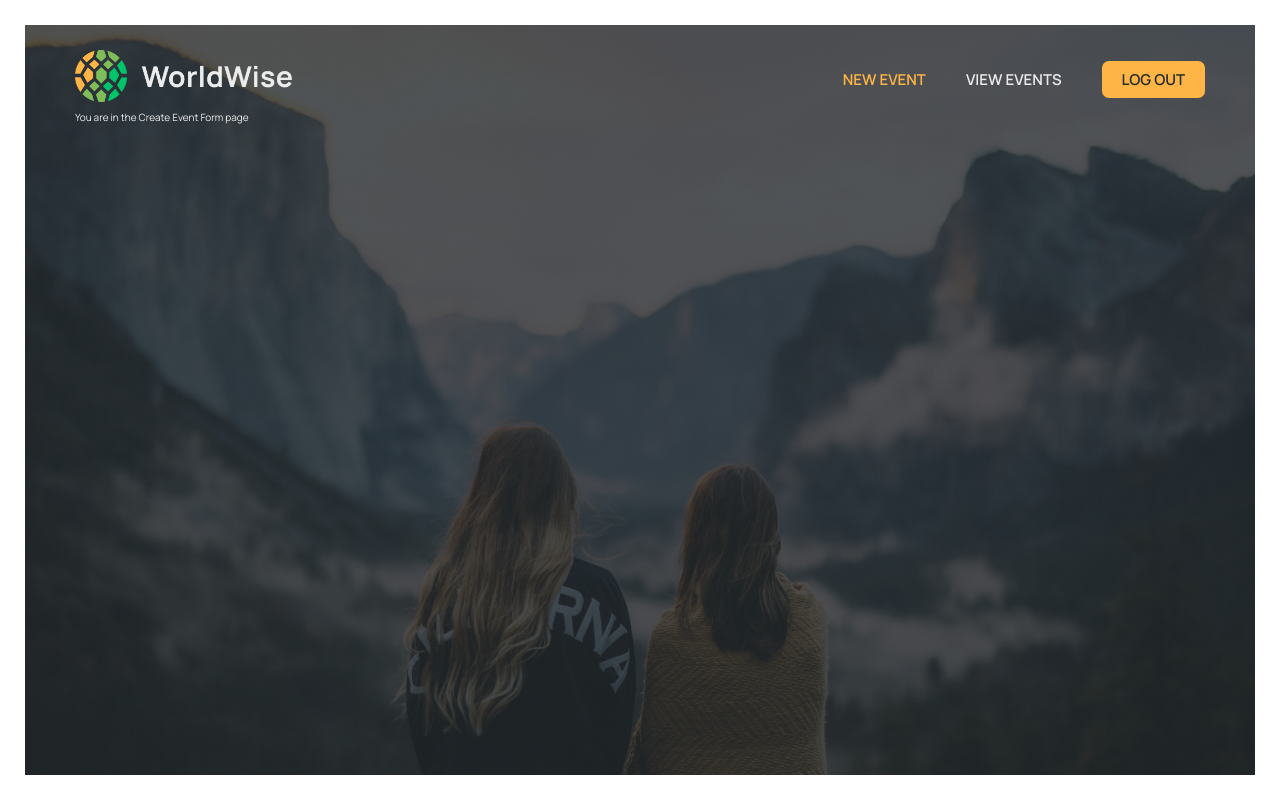
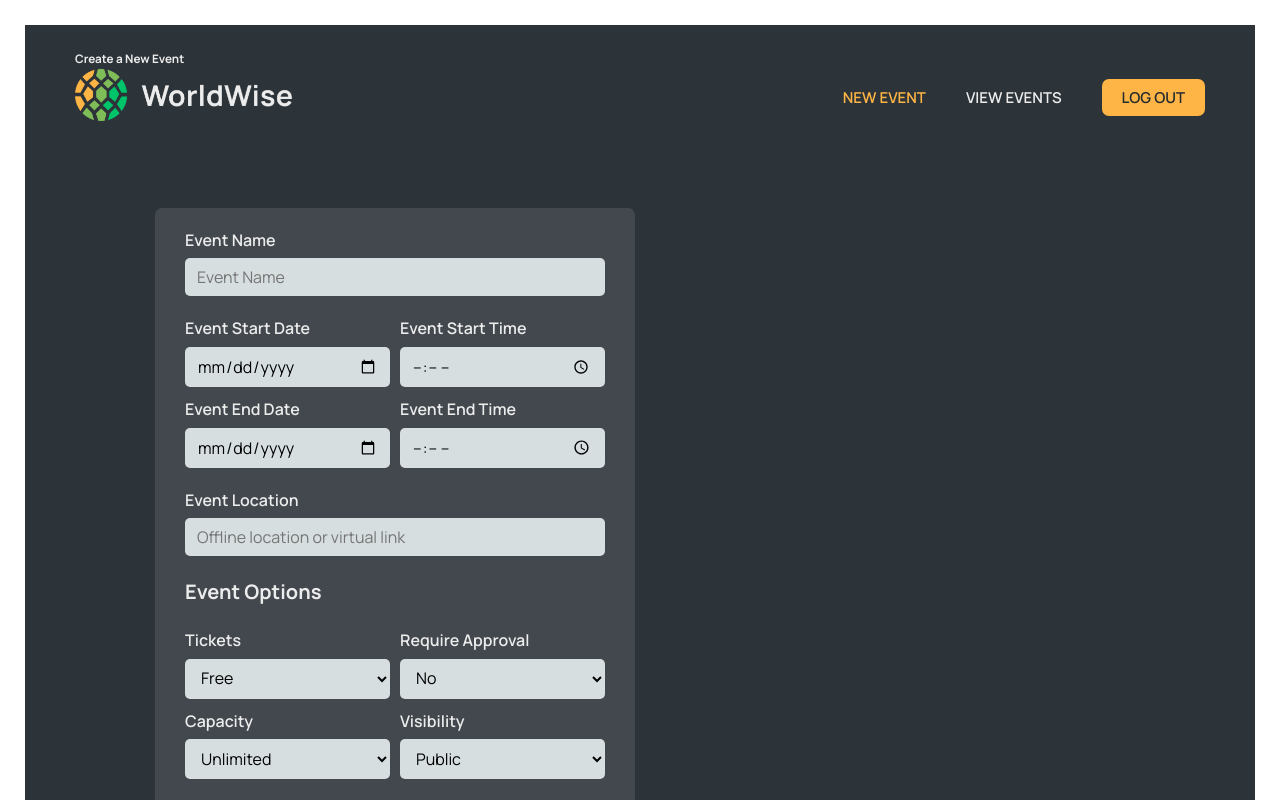
Before and after one commit to AkhilGuretia/Worldwise-events, a React (Vite) app: page /create-event-form in a window 1280 px wide. Shown: the top 800 px of the page. Built offline with nearby package versions, Linux system fonts and the light colour scheme.

Commit message:
update form

```diff
--- a/package.json
+++ b/package.json
@@ -7,12 +7,14 @@
     "dev": "vite",
     "build": "vite build",
     "lint": "eslint . --ext js,jsx --report-unused-disable-directives --max-warnings 0",
-    "preview": "vite preview"
+    "preview": "vite preview",
+    "server": "json-server --watch ./src/data/eventsData.json --port 3001"
   },
   "dependencies": {
     "json-server": "^0.17.4",
     "react": "^18.2.0",
     "react-dom": "^18.2.0",
+    "react-dropzone": "^14.2.3",
     "react-router-dom": "^6.20.0"
   },
   "devDependencies": {
--- a/src/data/eventsData.json
+++ b/src/data/eventsData.json
@@ -1,20 +1,18 @@
-[
-  {
-    "calendarType": "",
-    "name": "",
-    "startDate": "",
-    "endDate": "",
-    "location": "",
-    "options": {
-      "ticketsType": "",
-      "requiresApproval": "",
-      "capacity": "",
-      "visibility": ""
-    },
-    "theme": {
-      "color": "",
-      "typeface": ""
-    },
-    "bannerImage": ""
-  }
-]
+{
+  "events": [
+    {
+      "id": 1,
+      "eventName": "Sample Event",
+      "startDate": "2023-01-01",
+      "startTime": "12:00",
+      "endDate": "2023-01-02",
+      "endTime": "18:00",
+      "location": "Sample Location",
+      "ticketsType": "free",
+      "requireApproval": "no",
+      "capacity": "unlimited",
+      "visibility": "public",
+      "eventImage": "https://example.com/sample-image.jpg"
+    }
+  ]
+}
--- a/src/index.css
+++ b/src/index.css
@@ -36,7 +36,9 @@ label {
 }
 
 input,
-textarea {
+textarea,
+select,
+option {
     width: 100%;
     padding: 0.8rem 1.2rem;
     font-family: inherit;
--- /dev/null
+++ b/src/pages/EventForm.module.css
@@ -0,0 +1,59 @@
+.about {
+    margin: 2.5rem;
+    padding: 2.5rem 5rem;
+    background-color: var(--color-dark--1);
+    min-height: calc(100vh - 5rem);
+}
+
+.form {
+    background-color: #42484d;
+    border-radius: 7px;
+    padding: 2rem 3rem;
+    width: 100%;
+    display: flex;
+    flex-direction: column;
+    gap: 2rem;
+
+    /* Different from other form */
+    width: 48rem;
+    margin: 8rem
+}
+
+.row {
+    display: flex;
+    flex-direction: column;
+    gap: 0.5rem;
+}
+
+.login button {
+    background-color: #ffb545;
+    color: #242a2e;
+    padding: 0.8rem 2rem;
+    border-radius: 7px;
+    border-style: none;
+    cursor: pointer;
+}
+
+.gridContainer {
+    display: grid;
+    grid-template-columns: 1fr 1fr;
+    grid-gap: 10px;
+}
+
+
+.special {
+
+    padding: 1.8rem 3.2rem;
+    font-family: inherit;
+    font-size: 2rem;
+    border: none;
+    border-radius: 5px;
+    background-color: #d6dee0;
+    transition: all 0.2s;
+}
+
+/*
+.card input:focus {
+    outline: none;
+    background-color: #fff;
+} */
--- a/src/pages/NewEventForm.jsx
+++ b/src/pages/NewEventForm.jsx
@@ -1,11 +1,207 @@
+import { useReducer } from "react";
 import AppNav from "../components/AppNav";
-import styles from "./Homepage.module.css";
+import styles from "./EventForm.module.css";
 
+const initialState = {
+  eventName: "",
+  startDate: "",
+  startTime: "",
+  endDate: "",
+  endTime: "",
+  location: "",
+  ticketsType: "free",
+  requireApproval: "no",
+  capacity: "unlimited",
+  visibility: "public",
+};
+
+const reducer = (state, action) => {
+  switch (action.type) {
+    case "UPDATE_EVENTNAME":
+      return { ...state, eventName: action.payload };
+    case "UPDATE_STARTDATE":
+      return { ...state, startDate: action.payload };
+    case "UPDATE_STARTTIME":
+      return { ...state, startTime: action.payload };
+    case "UPDATE_ENDDATE":
+      return { ...state, endDate: action.payload };
+    case "UPDATE_ENDTIME":
+      return { ...state, endTime: action.payload };
+    case "UPDATE_LOCATION":
+      return { ...state, location: action.payload };
+    case "UPDATE_TICKETSTYPE":
+      return { ...state, ticketsType: action.payload };
+    case "UPDATE_REQUIREAPPROVAL":
+      return { ...state, requireApproval: action.payload };
+    case "UPDATE_CAPACITY":
+      return { ...state, capacity: action.payload };
+    case "UPDATE_VISIBILITY":
+      return { ...state, visibility: action.payload };
+    default:
+      return state;
+  }
+};
 const NewEventForm = () => {
+  const [formData, dispatch] = useReducer(reducer, initialState);
+
+  const handleInputChange = (event) => {
+    const { name, value } = event.target;
+    dispatch({ type: `UPDATE_${name.toUpperCase()}`, payload: value });
+  };
+
+  const handleFormSubmit = (event) => {
+    event.preventDefault();
+    console.log("Form submitted with data:", formData);
+  };
+
   return (
-    <main className={styles.homepage}>
+    <main className={styles.about}>
+      <h3>Create a New Event</h3>
+
       <AppNav />
-      You are in the Create Event Form page
+
+      <form className={styles.form} onSubmit={handleFormSubmit}>
+        <div className={styles.row}>
+          <label htmlFor="eventName">Event Name</label>
+          <input
+            type="text"
+            id="eventName"
+            name="eventName"
+            placeholder="Event Name"
+            value={formData.eventName}
+            onChange={handleInputChange}
+          />
+        </div>
+
+        <div className={styles.gridContainer}>
+          <div className={styles.row}>
+            <label htmlFor="startDate">Event Start Date</label>
+            <input
+              type="date"
+              id="startDate"
+              name="startDate"
+              value={formData.startDate}
+              onChange={handleInputChange}
+            />
+          </div>
+
+          <div className={styles.row}>
+            <label htmlFor="startTime">Event Start Time</label>
+            <input
+              type="time"
+              id="startTime"
+              name="startTime"
+              value={formData.startTime}
+              onChange={handleInputChange}
+            />
+          </div>
+
+          <div className={styles.row}>
+            <label htmlFor="endDate">Event End Date</label>
+            <input
+              type="date"
+              id="endDate"
+              name="endDate"
+              value={formData.endDate}
+              onChange={handleInputChange}
+            />
+          </div>
+
+          <div className={styles.row}>
+            <label htmlFor="endTime">Event End Time</label>
+            <input
+              type="time"
+              id="endTime"
+              name="endTime"
+              value={formData.endTime}
+              onChange={handleInputChange}
+            />
+          </div>
+        </div>
+
+        <div className={styles.row}>
+          <label htmlFor="location">Event Location</label>
+          <input
+            type="text"
+            id="location"
+            name="location"
+            placeholder="Offline location or virtual link"
+            value={formData.location}
+            onChange={handleInputChange}
+          />
+        </div>
+        <h1>Event Options</h1>
+
+        <div className={styles.gridContainer}>
+          <div className={styles.row}>
+            <label htmlFor="ticketsType">Tickets</label>
+            <select
+              id="ticketsType"
+              name="ticketsType"
+              value={formData.ticketsType}
+              onChange={handleInputChange}
+            >
+              <option value="free">Free</option>
+              <option value="paid">Paid</option>
+            </select>
+          </div>
+
+          <div className={styles.row}>
+            <label htmlFor="requireApproval">Require Approval</label>
+            <select
+              id="requireApproval"
+              name="requireApproval"
+              value={formData.requireApproval}
+              onChange={handleInputChange}
+            >
+              <option value="no">No</option>
+              <option value="yes">Yes</option>
+            </select>
+          </div>
+
+          <div className={styles.row}>
+            <label htmlFor="capacity">Capacity</label>
+            <select
+              id="capacity"
+              name="capacity"
+              value={formData.capacity}
+              onChange={handleInputChange}
+            >
+              <option value="unlimited">Unlimited</option>
+              <option value="limited">Limited</option>
+            </select>
+          </div>
+
+          <div className={styles.row}>
+            <label htmlFor="visibility">Visibility</label>
+            <select
+              id="visibility"
+              name="visibility"
+              value={formData.visibility}
+              onChange={handleInputChange}
+            >
+              <option value="public">Public</option>
+              <option value="private">Private</option>
+            </select>
+          </div>
+        </div>
+
+        <div className={styles.row}>
+          <label htmlFor="eventImage">Event Image</label>
+          <input
+            type="file"
+            id="eventImage"
+            name="eventImage"
+            value={formData.eventimage}
+            accept="image/*"
+            onChange={handleInputChange}
+          ></input>
+        </div>
+
+        <div className={styles.submitButton}>
+          <button type="submit">Create Event</button>
+        </div>
+      </form>
     </main>
   );
 };
```
Also changed, not shown: 1 other file (tests, documents, lock files or other folders).
